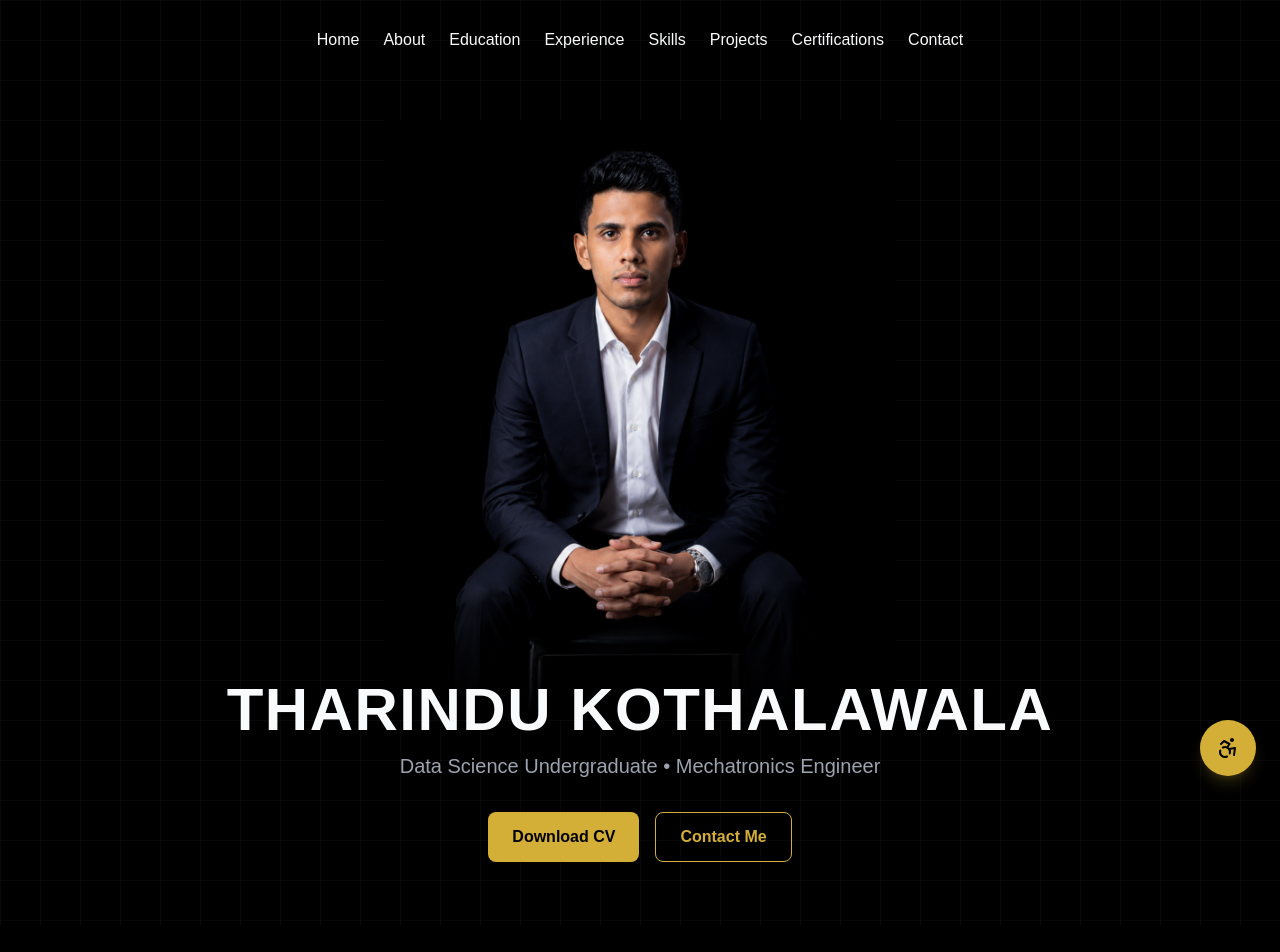
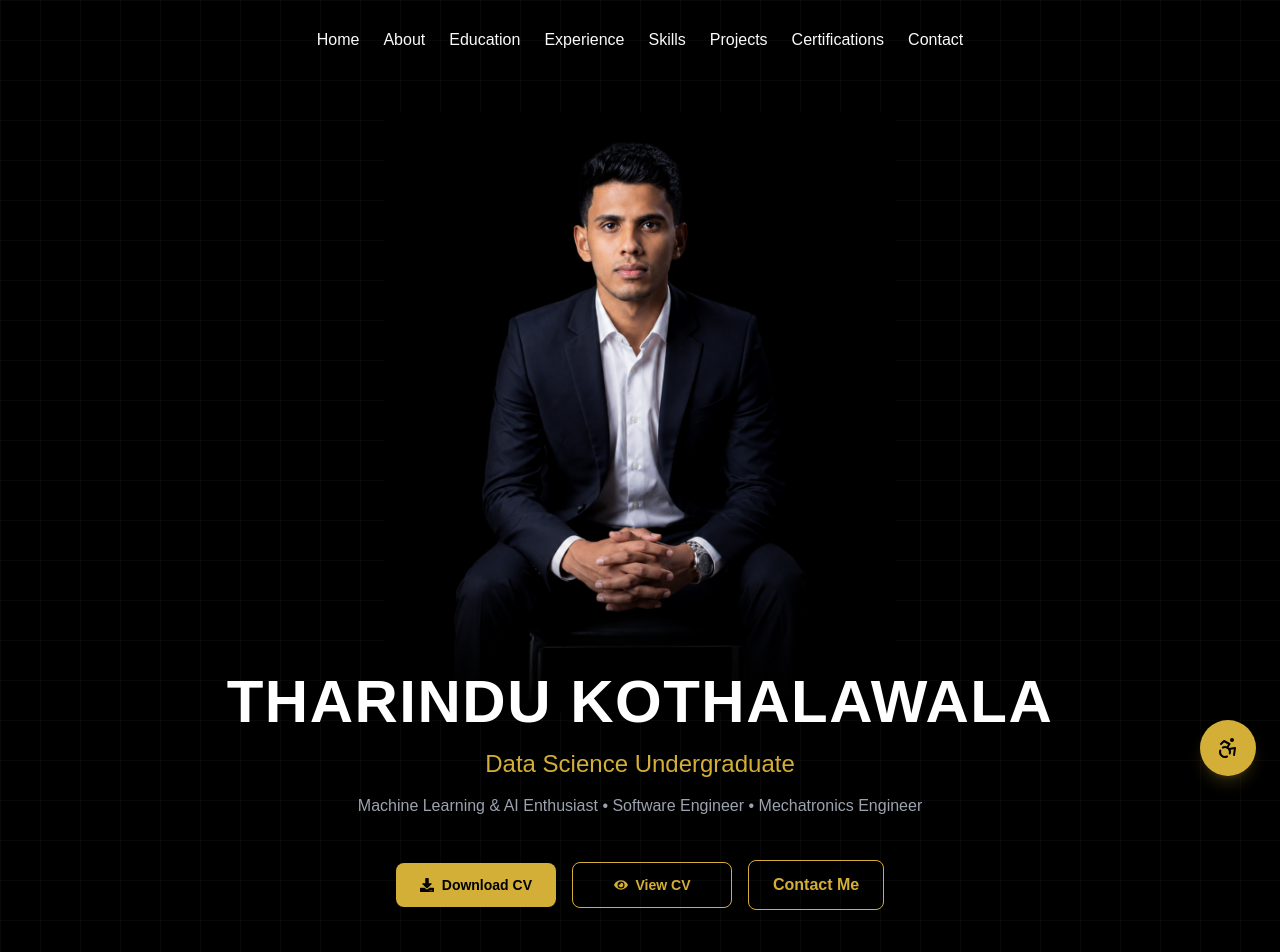
Before and after one commit to nvtharindukothalawala-tech/tharindu-portfolio, a Next.js app: page / in a window 1280 px wide. Shown: the top 952 px of the page. Built offline with nearby package versions, Linux system fonts and the light colour scheme.

Commit message:
Add downloadable CV to hero section

```diff
--- a/components/sections/Hero.tsx
+++ b/components/sections/Hero.tsx
@@ -2,6 +2,7 @@
 
 import { motion } from "framer-motion";
 import Image from "next/image";
+import { FaDownload, FaEye } from "react-icons/fa";
 import Button from "../ui/Button";
 
 export default function Hero() {
@@ -13,40 +14,69 @@ export default function Hero() {
       {/* Background grid */}
       <div className="pointer-events-none absolute inset-0 bg-[linear-gradient(to_right,#ffffff08_1px,transparent_1px),linear-gradient(to_bottom,#ffffff08_1px,transparent_1px)] bg-[size:40px_40px]" />
 
-      {/* Photo */}
+      {/* Hero photo */}
       <motion.div
         initial={{ opacity: 0, scale: 1.05 }}
         animate={{ opacity: 1, scale: 1 }}
         transition={{ duration: 1 }}
-        className="relative mt-30 h-[60vh] w-full max-w-sm md:h-[75vh] md:max-w-lg"
+        className="relative mt-28 h-[60vh] w-full max-w-sm md:h-[75vh] md:max-w-lg"
       >
         <Image
           src="/images/hero-photo.png"
           alt="Tharindu Kothalawala"
           fill
+          sizes="(max-width: 768px) 100vw, 512px"
+          priority
           className="object-cover object-top"
-          priority
         />
-        {/* Fade to background at the bottom of the photo */}
-        <div className="absolute inset-x-0 bottom-0 h-40 bg-gradient-to-t from-[#000000] to-transparent" />
+
+        {/* Fade photo into background */}
+        <div className="absolute inset-x-0 bottom-0 h-40 bg-gradient-to-t from-black to-transparent" />
       </motion.div>
 
-      {/* Name overlapping the bottom of the photo */}
+      {/* Hero content */}
       <motion.div
-        initial={{ opacity: 0, y: 20 }}
+        initial={{ opacity: 0, y: 25 }}
         animate={{ opacity: 1, y: 0 }}
         transition={{ duration: 0.8, delay: 0.3 }}
-        className="relative z-10 -mt-10 text-center"
+        className="relative z-10 -mt-10 max-w-4xl text-center"
       >
-        <h1 className="text-4xl font-bold tracking-wide text-[#F9FAFB] md:text-6xl">
+        <h1 className="text-4xl font-bold tracking-wide text-white md:text-6xl">
           THARINDU KOTHALAWALA
         </h1>
-        <h2 className="mt-3 text-lg text-[#9CA3AF] md:text-xl">
-          Data Science Undergraduate • Mechatronics Engineer
+
+        <h2 className="mt-4 text-xl font-medium text-[#D4AF37] md:text-2xl">
+          Data Science Undergraduate
         </h2>
 
-        <div className="mt-8 flex justify-center gap-4">
-          <Button href="/resume.pdf">Download CV</Button>
+        <p className="mx-auto mt-3 max-w-3xl text-sm leading-7 text-[#9CA3AF] md:text-base">
+          Machine Learning & AI Enthusiast • Software Engineer • Mechatronics
+          Engineer
+        </p>
+
+        {/* Action buttons */}
+        <div className="mt-10 flex flex-col items-center justify-center gap-4 sm:flex-row sm:flex-wrap">
+          <a
+            href="/Tharindu_Kothalawala_CV.pdf"
+            download="Tharindu_Kothalawala_CV.pdf"
+            aria-label="Download Tharindu Kothalawala CV"
+            className="inline-flex min-w-40 items-center justify-center gap-2 rounded-lg bg-[#D4AF37] px-6 py-3 text-sm font-semibold text-black transition-all duration-300 hover:-translate-y-1 hover:bg-[#F1CC54]"
+          >
+            <FaDownload />
+            Download CV
+          </a>
+
+          <a
+            href="/Tharindu_Kothalawala_CV.pdf"
+            target="_blank"
+            rel="noopener noreferrer"
+            aria-label="View Tharindu Kothalawala CV"
+            className="inline-flex min-w-40 items-center justify-center gap-2 rounded-lg border border-[#D4AF37] px-6 py-3 text-sm font-semibold text-[#D4AF37] transition-all duration-300 hover:-translate-y-1 hover:bg-[#D4AF37] hover:text-black"
+          >
+            <FaEye />
+            View CV
+          </a>
+
           <Button href="#contact" variant="secondary">
             Contact Me
           </Button>
```
Also changed, not shown: 1 other file (tests, documents, lock files or other folders).
